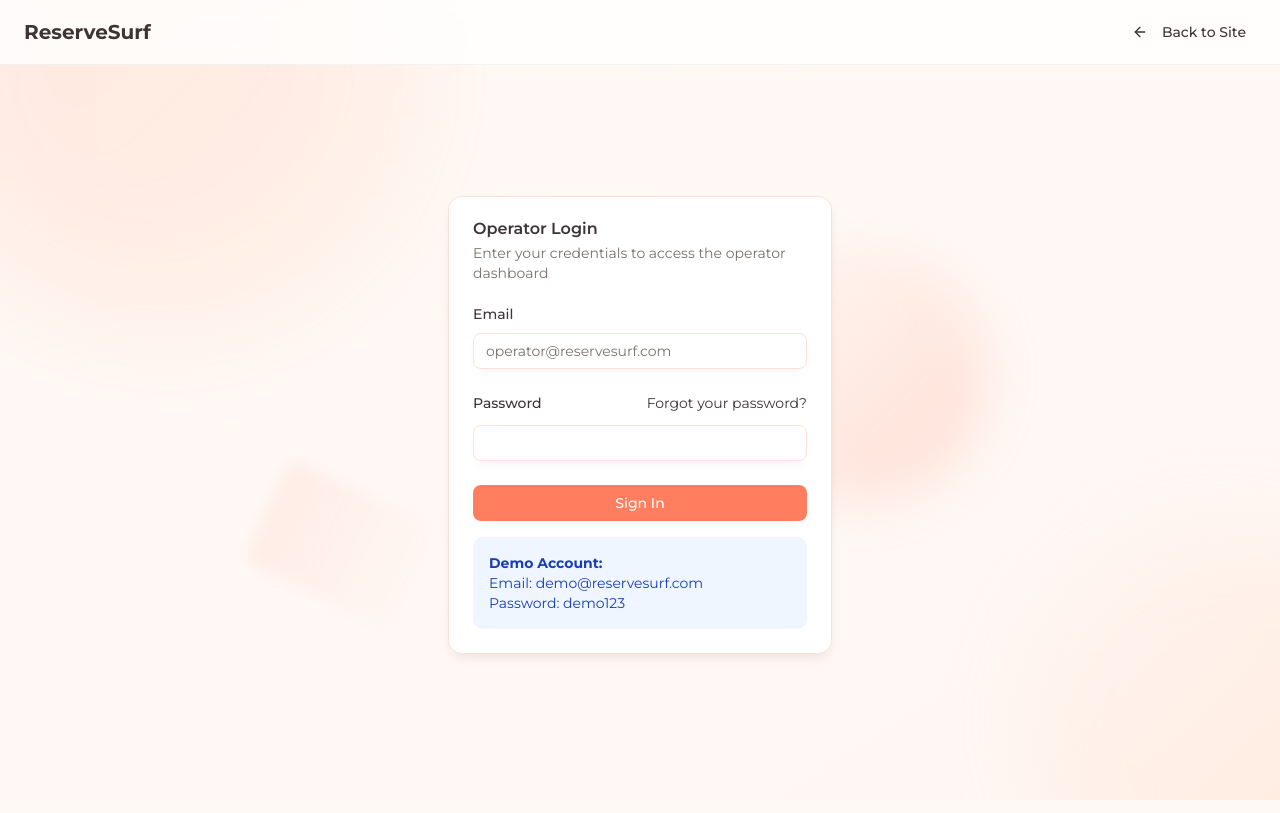
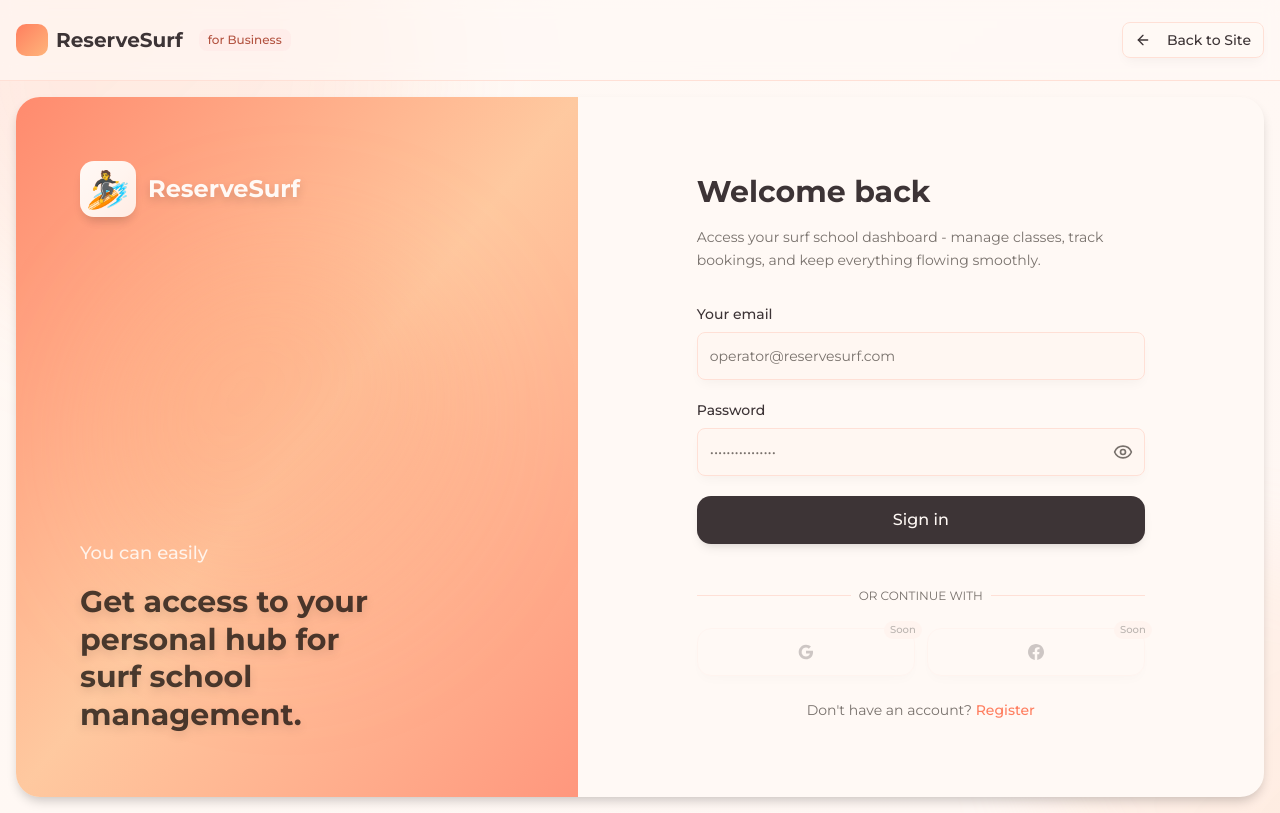
Before and after one commit to GraKuba/reserve-surf-prod, a React (Vite) app in the folder reserve-surf-production/frontend/: page /operator/login in a window 1280 px wide. Built offline with nearby package versions, Linux system fonts and the light colour scheme.

Commit message:
change in clients landing and business landing as well as new login page created

```diff
--- a/reserve-surf-production/frontend/src/components/LoginForm.tsx
+++ b/reserve-surf-production/frontend/src/components/LoginForm.tsx
@@ -1,21 +1,17 @@
 import { cn } from "../lib/utils";
 import { Button } from "@/components/ui/button";
-import {
-  Card,
-  CardContent,
-  CardDescription,
-  CardHeader,
-  CardTitle,
-} from "@/components/ui/card";
 import { Input } from "@/components/ui/input";
 import { Label } from "@/components/ui/label";
-import { useNavigate } from "react-router-dom";
+import { useNavigate, Link } from "react-router-dom";
+import { Eye, EyeOff } from "lucide-react";
+import { useState } from "react";
 
 export function LoginForm({
   className,
   ...props
 }: React.ComponentProps<"div">) {
   const navigate = useNavigate();
+  const [showPassword, setShowPassword] = useState(false);
 
   const handleSubmit = (e: React.FormEvent) => {
     e.preventDefault();
@@ -24,56 +20,222 @@
   };
 
   return (
-    <div className={cn("flex flex-col gap-6", className)} {...props}>
-      <Card>
-        <CardHeader>
-          <CardTitle>Operator Login</CardTitle>
-          <CardDescription>
-            Enter your credentials to access the operator dashboard
-          </CardDescription>
-        </CardHeader>
-        <CardContent>
-          <form onSubmit={handleSubmit}>
-            <div className="flex flex-col gap-6">
-              <div className="grid gap-3">
-                <Label htmlFor="email">Email</Label>
+    <div
+      className={cn(
+        "min-h-[calc(100vh-5rem)] w-full flex items-center justify-center p-4",
+        className
+      )}
+      {...props}
+    >
+      <div className="container mx-auto max-w-screen-xl">
+        <div className="bg-background rounded-2xl sm:rounded-3xl shadow-xl sm:shadow-2xl overflow-hidden">
+          <div className="flex flex-col lg:flex-row min-h-[600px] lg:min-h-[700px]">
+            {/* Left Panel - Gradient Background (hidden on mobile, visible on lg+) */}
+            <div className="hidden lg:flex flex-col justify-between p-12 xl:p-16 bg-gradient-to-br from-primary/90 via-accent/70 to-primary/80 relative overflow-hidden lg:w-[45%]">
+              {/* Logo at the top */}
+              <div className="relative z-10">
+                <div className="flex items-center gap-3">
+                  <div className="h-12 w-12 xl:h-14 xl:w-14 bg-gradient-to-br from-background via-background/95 to-background/85 rounded-xl flex items-center justify-center shadow-xl">
+                    <span className="text-3xl xl:text-4xl bg-gradient-to-br from-primary via-accent to-secondary bg-clip-text">
+                      🏄
+                    </span>
+                  </div>
+                  <span className="text-background font-bold text-xl xl:text-2xl drop-shadow-lg">
+                    ReserveSurf
+                  </span>
+                </div>
+              </div>
+
+              {/* Main text at the bottom */}
+              <div className="relative z-10">
+                <p className="text-background/90 text-base xl:text-lg mb-3 xl:mb-4 font-medium">
+                  You can easily
+                </p>
+                <h2 className="text-2xl xl:text-3xl font-bold text-black/70 leading-tight drop-shadow-lg">
+                  Get access to your
+                  <br />
+                  personal hub for
+                  <br />
+                  surf school
+                  <br />
+                  management.
+                </h2>
+              </div>
+
+              {/* Decorative gradient orb */}
+              <div className="absolute top-1/2 left-1/2 -translate-x-1/2 -translate-y-1/2 w-64 h-64 xl:w-96 xl:h-96 bg-gradient-to-br from-accent/30 via-primary/20 to-transparent rounded-full blur-3xl"></div>
+            </div>
+
+            {/* Mobile/Tablet Gradient Header (visible on mobile/tablet, hidden on lg+) */}
+            <div className="lg:hidden bg-gradient-to-br from-primary/90 via-accent/70 to-primary/80 relative overflow-hidden p-8 sm:p-10">
+              <div className="relative z-10 text-center">
+                <div className="flex items-center justify-center gap-3 mb-4">
+                  <div className="h-11 w-11 bg-gradient-to-br from-background via-background/95 to-background/85 rounded-xl flex items-center justify-center shadow-xl">
+                    <span className="text-2xl">🏄</span>
+                  </div>
+                  <span className="text-background font-bold text-xl drop-shadow-lg">
+                    ReserveSurf
+                  </span>
+                </div>
+                <h2 className="text-xl sm:text-2xl font-bold text-background drop-shadow-lg">
+                  Surf School Management
+                </h2>
+                <p className="text-background/90 text-sm sm:text-base mt-2 font-medium">
+                  Your personal hub for managing bookings
+                </p>
+              </div>
+              {/* Decorative gradient orb for mobile */}
+              <div className="absolute top-1/2 left-1/2 -translate-x-1/2 -translate-y-1/2 w-48 h-48 sm:w-64 sm:h-64 bg-gradient-to-br from-accent/30 via-primary/20 to-transparent rounded-full blur-3xl"></div>
+            </div>
+
+            {/* Right Panel - Login Form */}
+            <div className="flex-1 flex items-center justify-center p-6 sm:p-8 lg:p-12 xl:p-16">
+              <div className="w-full max-w-sm sm:max-w-md">
+                <div className="mb-6 sm:mb-8">
+                  <div className="flex items-center gap-3 mb-3 sm:mb-4">
+                    <h1 className="text-2xl sm:text-3xl font-bold">
+                      Welcome back
+                    </h1>
+                  </div>
+                  <p className="text-muted-foreground text-sm leading-relaxed">
+                    Access your surf school dashboard - manage classes, track
+                    bookings, and keep everything flowing smoothly.
+                  </p>
+                </div>
+
+                <form
+                  onSubmit={handleSubmit}
+                  className="space-y-4 sm:space-y-5"
+                >
+                  <div className="space-y-2">
+                    <Label
+                      htmlFor="email"
+                      className="text-sm font-medium text-foreground"
+                    >
+                      Your email
+                    </Label>
                     <Input
                       id="email"
                       type="email"
                       placeholder="operator@reservesurf.com"
+                      className="h-11 sm:h-12 bg-muted/30 border-input focus:bg-background transition-colors"
                       required
                     />
                   </div>
-              <div className="grid gap-3">
-                <div className="flex items-center">
-                  <Label htmlFor="password">Password</Label>
-                  <a
-                    href="#"
-                    className="ml-auto inline-block text-sm underline-offset-4 hover:underline"
+
+                  <div className="space-y-2">
+                    <Label
+                      htmlFor="password"
+                      className="text-sm font-medium text-foreground"
                     >
-                    Forgot your password?
-                  </a>
+                      Password
+                    </Label>
+                    <div className="relative">
+                      <Input
+                        id="password"
+                        type={showPassword ? "text" : "password"}
+                        placeholder="••••••••••••••••"
+                        className="h-11 sm:h-12 bg-muted/30 border-input pr-10 focus:bg-background transition-colors"
+                        required
+                      />
+                      <button
+                        type="button"
+                        onClick={() => setShowPassword(!showPassword)}
+                        className="absolute right-3 top-1/2 -translate-y-1/2 text-muted-foreground hover:text-foreground transition-colors"
+                      >
+                        {showPassword ? (
+                          <EyeOff size={18} className="sm:w-5 sm:h-5" />
+                        ) : (
+                          <Eye size={18} className="sm:w-5 sm:h-5" />
+                        )}
+                      </button>
                     </div>
-                <Input id="password" type="password" required />
                   </div>
-              <div className="flex flex-col gap-3">
-                <Button type="submit" className="w-full">
-                  Sign In
+
+                  <Button
+                    type="submit"
+                    className="w-full h-11 sm:h-12 bg-foreground text-background hover:bg-foreground/90 font-medium text-sm sm:text-base rounded-xl shadow-lg hover:shadow-xl transition-all hover:-translate-y-0.5"
+                  >
+                    Sign in
+                  </Button>
+
+                  <div className="relative my-5 sm:my-6">
+                    <div className="absolute inset-0 flex items-center">
+                      <div className="w-full border-t border-border"></div>
+                    </div>
+                    <div className="relative flex justify-center text-xs uppercase">
+                      <span className="bg-background px-2 text-muted-foreground">
+                        or continue with
+                      </span>
+                    </div>
+                  </div>
+
+                  <div className="flex gap-2 sm:gap-3">
+                    <Button
+                      type="button"
+                      variant="outline"
+                      className="flex-1 h-11 sm:h-12 border-muted opacity-60 cursor-not-allowed relative rounded-xl"
+                      disabled
+                    >
+                      <svg
+                        className="w-4 h-4 sm:w-5 sm:h-5 opacity-50"
+                        viewBox="0 0 24 24"
+                      >
+                        <path
+                          fill="currentColor"
+                          d="M22.56 12.25c0-.78-.07-1.53-.2-2.25H12v4.26h5.92c-.26 1.37-1.04 2.53-2.21 3.31v2.77h3.57c2.08-1.92 3.28-4.74 3.28-8.09z"
+                        />
+                        <path
+                          fill="currentColor"
+                          d="M12 23c2.97 0 5.46-.98 7.28-2.66l-3.57-2.77c-.98.66-2.23 1.06-3.71 1.06-2.86 0-5.29-1.93-6.16-4.53H2.18v2.84C3.99 20.53 7.7 23 12 23z"
+                        />
+                        <path
+                          fill="currentColor"
+                          d="M5.84 14.09c-.22-.66-.35-1.36-.35-2.09s.13-1.43.35-2.09V7.07H2.18C1.43 8.55 1 10.22 1 12s.43 3.45 1.18 4.93l2.85-2.22.81-.62z"
+                        />
+                        <path
+                          fill="currentColor"
+                          d="M12 5.38c1.62 0 3.06.56 4.21 1.64l3.15-3.15C17.45 2.09 14.97 1 12 1 7.7 1 3.99 3.47 2.18 7.07l3.66 2.84c.87-2.6 3.3-4.53 6.16-4.53z"
+                        />
+                      </svg>
+                      <span className="absolute -top-2 -right-1 sm:-right-2 bg-muted text-muted-foreground text-[9px] sm:text-[10px] px-1 sm:px-1.5 py-0.5 rounded-full font-medium">
+                        Soon
+                      </span>
+                    </Button>
+                    <Button
+                      type="button"
+                      variant="outline"
+                      className="flex-1 h-11 sm:h-12 border-muted opacity-60 cursor-not-allowed relative rounded-xl"
+                      disabled
+                    >
+                      <svg
+                        className="w-4 h-4 sm:w-5 sm:h-5 opacity-50"
+                        fill="currentColor"
+                        viewBox="0 0 24 24"
+                      >
+                        <path d="M24 12.073c0-6.627-5.373-12-12-12s-12 5.373-12 12c0 5.99 4.388 10.954 10.125 11.854v-8.385H7.078v-3.47h3.047V9.43c0-3.007 1.792-4.669 4.533-4.669 1.312 0 2.686.235 2.686.235v2.953H15.83c-1.491 0-1.956.925-1.956 1.874v2.25h3.328l-.532 3.47h-2.796v8.385C19.612 23.027 24 18.062 24 12.073z" />
+                      </svg>
+                      <span className="absolute -top-2 -right-1 sm:-right-2 bg-muted text-muted-foreground text-[9px] sm:text-[10px] px-1 sm:px-1.5 py-0.5 rounded-full font-medium">
+                        Soon
+                      </span>
                     </Button>
                   </div>
-            </div>
-            <div className="mt-4 p-4 bg-blue-50 rounded-lg">
-              <div className="text-sm text-blue-800">
-                <strong>Demo Account:</strong>
-                <br />
-                Email: demo@reservesurf.com
-                <br />
-                Password: demo123
+
+                  <p className="text-center text-xs sm:text-sm text-muted-foreground mt-5 sm:mt-6">
+                    Don't have an account?{" "}
+                    <Link
+                      to="/register"
+                      className="text-primary hover:underline font-medium"
+                    >
+                      Register
+                    </Link>
+                  </p>
+                </form>
               </div>
             </div>
-          </form>
-        </CardContent>
-      </Card>
+          </div>
+        </div>
+      </div>
     </div>
   );
 }
--- a/reserve-surf-production/frontend/src/pages/BookingConfirmation.tsx
+++ b/reserve-surf-production/frontend/src/pages/BookingConfirmation.tsx
@@ -206,7 +206,7 @@
               <Separator />
 
               <div className="flex flex-col sm:flex-row gap-3">
-                <Link to="/" className="flex-1">
+                <Link to="/client" className="flex-1">
                   <Button variant="outline" className="w-full">
                     Book Another Session
                   </Button>
--- a/reserve-surf-production/frontend/src/pages/BookingDetails.tsx
+++ b/reserve-surf-production/frontend/src/pages/BookingDetails.tsx
@@ -44,7 +44,7 @@
       <header className="bg-white border-b border-gray-200">
         <div className="container mx-auto px-6 py-4">
           <div className="flex items-center gap-4">
-            <Link to="/">
+            <Link to="/client">
               <Button variant="ghost" size="sm">
                 <ArrowLeft className="h-4 w-4 mr-2" />
                 Back
--- a/reserve-surf-production/frontend/src/pages/LandingPage.tsx
+++ b/reserve-surf-production/frontend/src/pages/ClientLanding.tsx
@@ -1,4 +1,5 @@
 import React, { useState } from "react";
+import { Link } from "react-router-dom";
 import { Button } from "@/components/ui/button";
 import { Card, CardContent, CardTitle } from "@/components/ui/card";
 import { Badge } from "@/components/ui/badge";
@@ -79,14 +80,14 @@
       <div className="max-w-7xl mx-auto px-4 sm:px-6 lg:px-8">
         <div className="flex items-center justify-between h-16">
           {/* Logo & Brand */}
-          <div className="flex items-center space-x-2">
+          <Link to="/client" className="flex items-center space-x-2">
             <div className="w-10 h-10 bg-gradient-to-br from-primary to-accent rounded-lg flex items-center justify-center">
               <Waves className="w-6 h-6 text-primary-foreground" />
             </div>
             <span className="text-xl font-bold text-foreground font-sans">
               ReserveSurf
             </span>
-          </div>
+          </Link>
 
           {/* Desktop Navigation */}
           <div className="hidden md:flex items-center space-x-8">
@@ -128,9 +129,9 @@
                   </NavigationMenuLink>
                 </NavigationMenuItem>
                 <NavigationMenuItem>
-                  <NavigationMenuLink className="group inline-flex h-9 w-max items-center justify-center rounded-md bg-background px-4 py-2 text-sm font-medium transition-colors hover:bg-accent hover:text-accent-foreground focus:bg-accent focus:text-accent-foreground focus:outline-none disabled:pointer-events-none disabled:opacity-50">
+                  <Link to="/" className="group inline-flex h-9 w-max items-center justify-center rounded-md bg-background px-4 py-2 text-sm font-medium transition-colors hover:bg-accent hover:text-accent-foreground focus:bg-accent focus:text-accent-foreground focus:outline-none disabled:pointer-events-none disabled:opacity-50">
                     For Business
-                  </NavigationMenuLink>
+                  </Link>
                 </NavigationMenuItem>
               </NavigationMenuList>
             </NavigationMenu>
@@ -171,9 +172,11 @@
               <Button variant="ghost" className="w-full justify-start">
                 About Us
               </Button>
-              <Button variant="ghost" className="w-full justify-start">
-                For Business
-              </Button>
+              <Link to="/" className="w-full">
+                <Button variant="ghost" className="w-full justify-start">
+                  For Business
+                </Button>
+              </Link>
               <Button variant="ghost" className="w-full justify-start">
                 Login
               </Button>
@@ -1365,7 +1368,7 @@
   );
 };
 
-export default function LandingPage() {
+export default function ClientLanding() {
   return (
     <div className="min-h-screen">
       <Navigation />
--- a/reserve-surf-production/frontend/src/pages/OperatorLogin.tsx
+++ b/reserve-surf-production/frontend/src/pages/OperatorLogin.tsx
@@ -1,6 +1,7 @@
 import { LoginForm } from "@/components/LoginForm";
 import { Link } from "react-router-dom";
 import { Button } from "@/components/ui/button";
+import { Badge } from "@/components/ui/badge";
 import { ArrowLeft } from "lucide-react";
 
 export default function OperatorLogin() {
@@ -24,25 +25,34 @@
         <div className="absolute bottom-1/4 left-1/5 w-40 h-28 bg-gradient-to-r from-primary/10 to-muted/15 rounded-lg blur-sm transform rotate-12" style={{ animation: 'rotate 15s linear infinite 4s' }}></div>
       </div>
 
-      {/* Header */}
-      <header className="bg-white/80 backdrop-blur-sm border-b border-gray-200/50 relative z-10">
-        <div className="container mx-auto px-6 py-4">
-          <div className="flex items-center justify-between">
-            <div className="text-xl font-bold">ReserveSurf</div>
-            <Link to="/">
-              <Button variant="ghost" size="sm">
-                <ArrowLeft className="h-4 w-4 mr-2" />
-                Back to Site
+      {/* Navigation Bar - matching BusinessLanding */}
+      <header className="sticky top-0 z-50 border-b bg-background/95 backdrop-blur supports-[backdrop-filter]:bg-background/60">
+        <div className="container mx-auto px-4">
+          <div className="flex h-20 items-center justify-between">
+            <div className="flex items-center gap-4">
+              <Link to="/" className="flex items-center gap-2">
+                <div className="h-8 w-8 bg-gradient-to-br from-primary to-accent rounded-lg"></div>
+                <span className="text-xl font-bold font-sans">ReserveSurf</span>
+              </Link>
+              <Badge variant="secondary" className="text-xs font-sans">
+                for Business
+              </Badge>
+            </div>
+
+            <div className="flex items-center gap-3">
+              <Button variant="outline" asChild>
+                <Link to="/">
+                  <ArrowLeft className="h-4 w-4 mr-2" />
+                  Back to Site
+                </Link>
               </Button>
-            </Link>
+            </div>
           </div>
         </div>
       </header>
 
-      <div className="flex min-h-[calc(100vh-80px)] w-full items-center justify-center p-6 md:p-10 relative z-10">
-        <div className="w-full max-w-sm">
-          <LoginForm />
-        </div>
+      <div className="relative z-10">
+        <LoginForm />
       </div>
     </div>
   );
```
Also changed, not shown: reserve-surf-production/frontend/src/App.tsx (+4 -4 lines), reserve-surf-production/frontend/src/pages/BusinessLanding.tsx (+17 -14 lines). Lines whose indentation alone changed are shown as unchanged.
